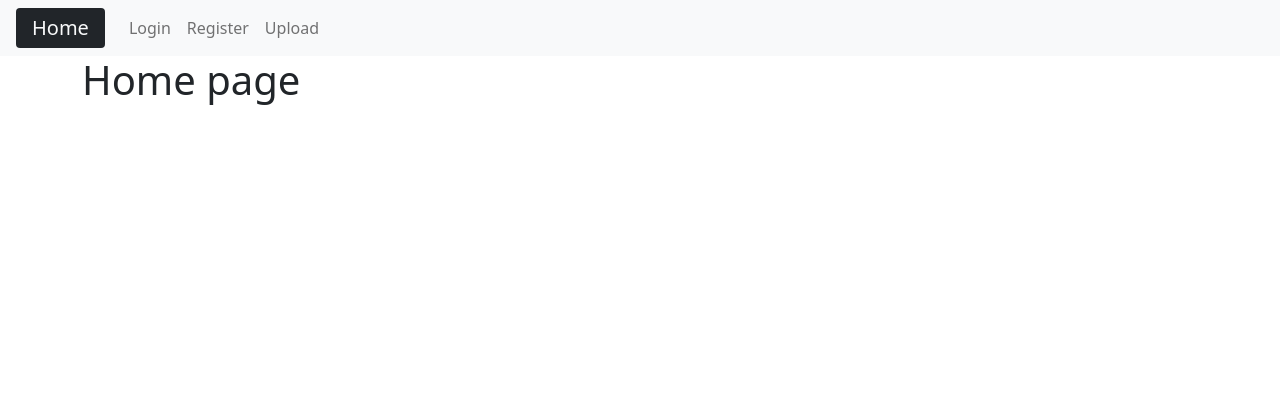
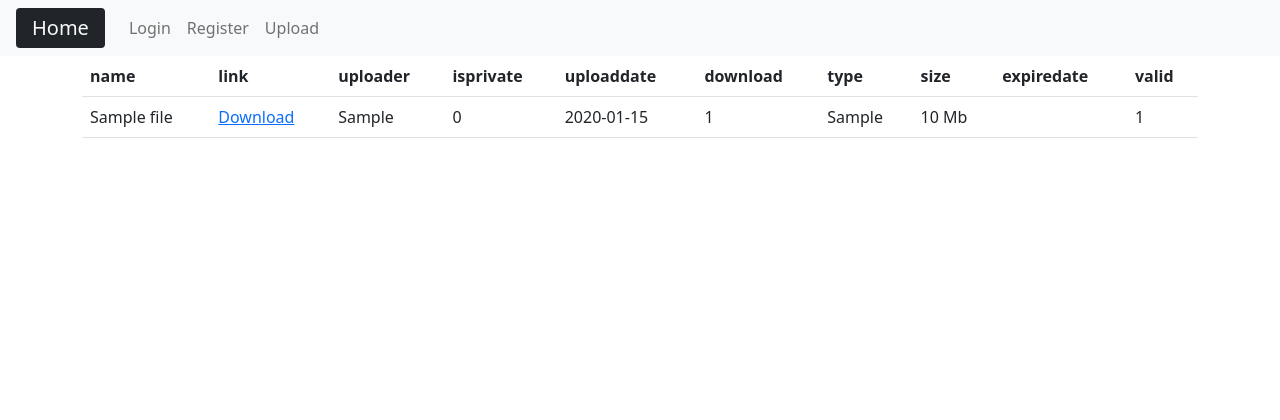
Before and after one commit to amirhnajafiz/upstream-website, a PHP site: page / in a window 1280 px wide. Shown: the top 420 px of the page. Run offline with PHP 8.4, Linux system fonts and the light colour scheme; tables that the repository leaves empty hold one stand-in row (values such as "Sample post").

Commit message:
Added home view of files

```diff
--- /dev/null
+++ b/controller/HomeController.php
@@ -0,0 +1,18 @@
+<?php
+
+namespace mvc\controller;
+
+use mvc\controller\BaseController;
+use mvc\model\File;
+
+class HomeController extends BaseController
+{
+    public function index()
+    {
+        $files = (new File())->fetchTotal();
+        $files = json_encode($files);
+        return $this->render("home", ['files' => $files]);
+    }
+}
+
+?>
--- a/core/router/Routes.php
+++ b/core/router/Routes.php
@@ -6,6 +6,7 @@ use mvc\core\App;
 use mvc\controller\UserController;
 use mvc\controller\LoginController;
 use mvc\controller\AdminController;
+use mvc\controller\HomeController;
 
 /**
  * Routes class is the class for managing the routes of our
@@ -23,7 +24,7 @@ class Routes
         $app = App::get_instance();
 
         // Write your routes here
-        $app->router->get('/', 'home')->name("home");
+        $app->router->get('/', [HomeController::class, 'index'])->name("home");
         $app->router->get('/sign_up', 'sign_up')->name("register");
         $app->router->get('/login', 'login')->name("login");
 
--- a/model/Model.php
+++ b/model/Model.php
@@ -31,7 +31,7 @@ abstract class Model
      * @param where our conditions for select query
      * @return Object the model of the select result
      */
-    public function select($table_name, array $where = [], bool $getAll = false)
+    public function select($table_name, array $where = [])
     {
         $condition = [];
 
@@ -44,7 +44,15 @@ abstract class Model
         $sth = $this->pdo->prepare("SELECT * FROM $table_name WHERE $condition");
         $sth->execute();
 
-        return $getAll ? $sth->fetchAll(PDO::FETCH_OBJ, get_called_class()) : $sth->fetchObject(get_called_class());
+        return $sth->fetchObject(get_called_class());
+    }
+
+    public function selectAll($table_name)
+    {
+        $sth = $this->pdo->prepare("SELECT * FROM $table_name");
+        $sth->execute();
+
+        return $sth->fetchAll(\PDO::FETCH_OBJ);
     }
 
     /**
--- a/model/traits/Total.php
+++ b/model/traits/Total.php
@@ -8,6 +8,11 @@ trait Total
     {
         return $this->count_all($this->table_name);
     }
+
+    public function fetchTotal()
+    {
+        return $this->selectAll($this->table_name);
+    }
 }
 
 ?>
--- a/view/home.php
+++ b/view/home.php
@@ -1,3 +1,28 @@
-<h1>
-    <?php echo "Home page"; ?>
-</h1>
+<?php if (isset($files)) { ?>
+    <table class="table">
+        <tr>
+        <?php foreach(json_decode($files)[0] as $single_key => $single_value) { ?>
+            <?php if ($single_key != "id") { ?>
+                <th> <?php echo $single_key; ?> </th>
+            <?php } ?>
+        <?php } ?>
+        </tr>
+        <?php foreach(json_decode($files) as $file) { ?>
+            <tr>
+                <?php foreach($file as $key => $value) { ?>
+                    <?php if ($key != "id") { ?>
+                        <?php if ($key == 'link') { ?>
+                            <td> <a href="<?php echo $value; ?>" target="_blank">Download</a> </td>
+                        <?php } else { ?>
+                            <td> <?php echo $value; if ($key == 'size') echo " Mb"; ?> </td>
+                        <?php } ?>
+                    <?php } ?>
+                <?php } ?>
+            </tr>
+        <?php } ?>
+    </table>
+<?php } else { ?>
+    <h2 class="mt-5">
+        No movies yet.
+    </h2>
+<?php } ?>
```
